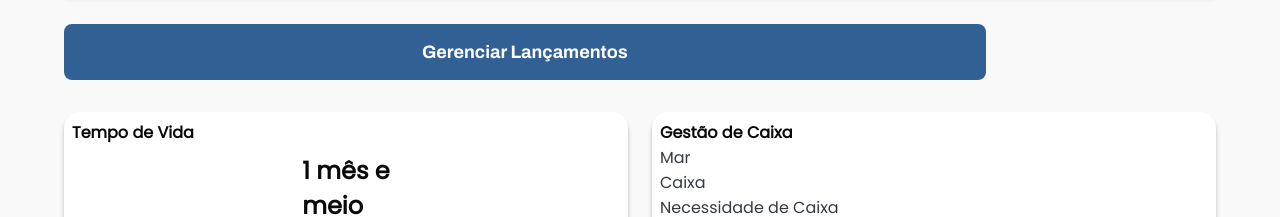
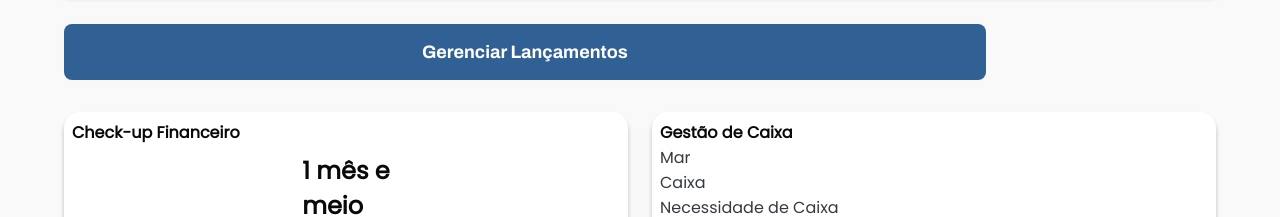
Before and after one commit to LucasCaputo/web-so-estrela-cara, a React (Create React App) app: page /dashboards in a window 1280 px wide. Shown: the part 800-1017 px from the top of the page. Built offline with nearby package versions, Linux system fonts and the light colour scheme.

Commit message:
refactor: altera label

```diff
--- a/src/pages/Dashboards/index.tsx
+++ b/src/pages/Dashboards/index.tsx
@@ -74,7 +74,7 @@ function Dashboards() {
               <Grid item xs={6}>
                 <Link to="/tempo-vida">
                   <Paper className="primary-cards">
-                    <p className="title-cards">Tempo de Vida</p>
+                    <p className="title-cards">Check-up Financeiro</p>
 
                     <p className="life-time">
                       1 mês e <br /> meio
--- a/src/pages/HomeLinker/index.tsx
+++ b/src/pages/HomeLinker/index.tsx
@@ -68,7 +68,7 @@ function Home() {
                 </Box>
 
                 <Box display="flex" flexDirection="column">
-                  <b className="hint">Sua empresa está bem!</b>
+                  <b className="hint">Saúde financeira ok!</b>
                   <Box
                     display="flex"
                     justifyContent="flex-end"
@@ -125,7 +125,7 @@ function Home() {
                 </Box>
 
                 <Box display="flex" flexDirection="column">
-                  <b className="hint white">Tempo de Vida</b>
+                  <b className="hint white">Check-up financeiro</b>
                   <Box
                     display="flex"
                     justifyContent="flex-end"
--- a/src/pages/LifeTime/index.tsx
+++ b/src/pages/LifeTime/index.tsx
@@ -11,7 +11,7 @@ function LifeTime() {
         to="/dashboards"
         type="return"
       ></LinkerPageHeader>
-      <h1>Tempo de Vida</h1>
+      <h1>Check-up Financeiro</h1>
     </div>
   );
 }
```
